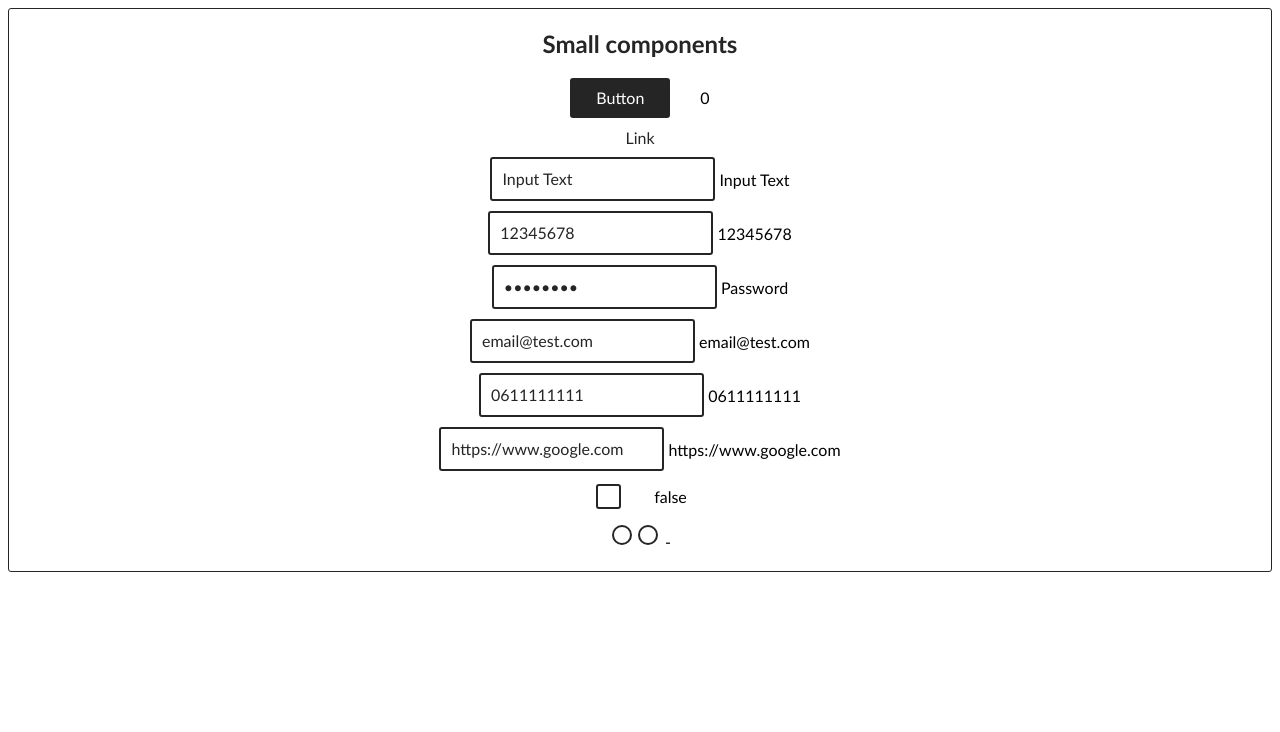
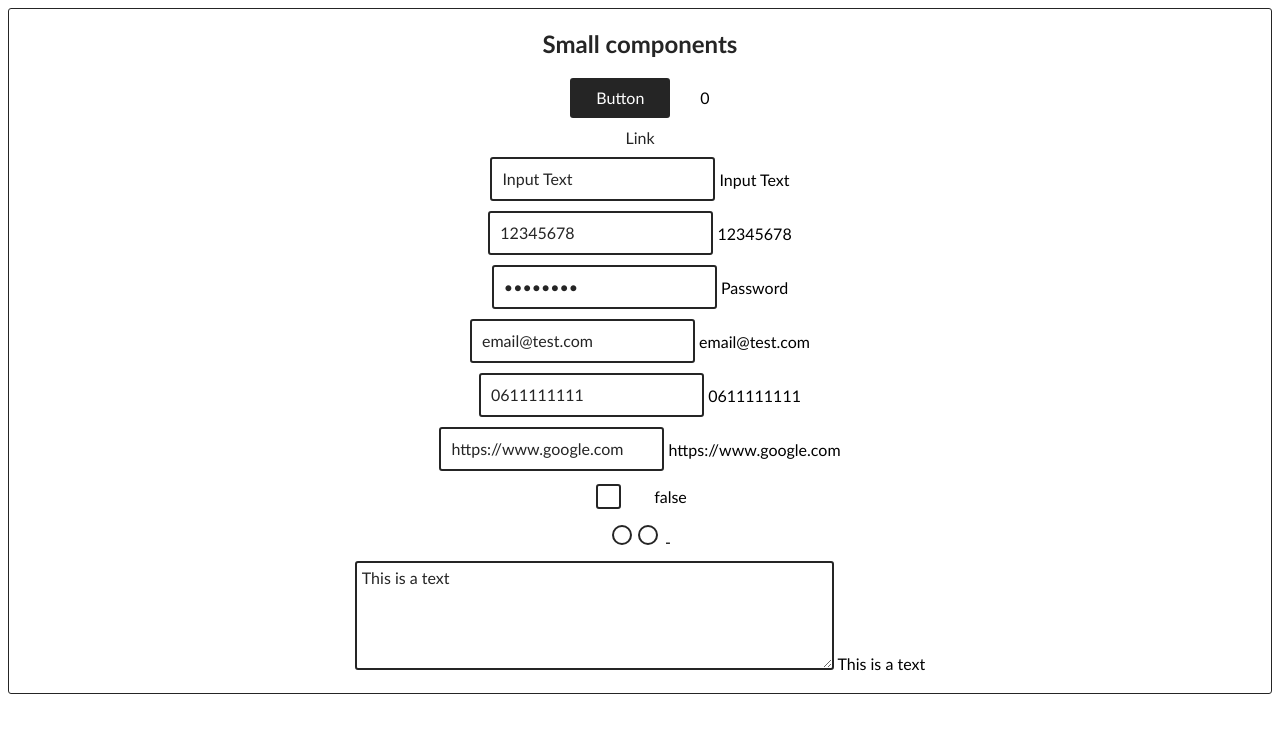
Before and after one commit to 09TT09/Personal-Vuejs-Components-Library, a Vue app: page / in a window 1280 px wide. Shown: the top 732 px of the page. Built offline with nearby package versions, Linux system fonts and the light colour scheme; the HTML template or start-up script is replaced by a standard one.

Commit message:
PVCL add textarea component - version 0.2.0

```diff
--- a/src/App.vue
+++ b/src/App.vue
@@ -4,8 +4,9 @@
   import Button from '@/components/small/Button.vue';
   import A from "@/components/small/A.vue";
   import InputText from "@/components/small/InputText.vue";
-  import InputCheckbox from "./components/small/InputCheckbox.vue";
-  import InputRadio from "./components/small/InputRadio.vue";
+  import InputCheckbox from "@/components/small/InputCheckbox.vue";
+  import InputRadio from "@/components/small/InputRadio.vue";
+  import Textarea from "@/components/small/Textarea.vue";
 
   const form = reactive({
     button: 0,
@@ -17,6 +18,7 @@
     inputUrl: 'https://www.google.com',
     inputCheckbox: false,
     inputRadio: '-',
+    textarea: 'This is a text'
   });
 
   const elements = {
@@ -58,6 +60,9 @@
     "inputRadio": {
       "1": {name: "inputRadio", value: "1000"},
       "2": {name: "inputRadio", value: "2000"}
+    },
+    "textarea": {
+      name: "textarea"
     }
   }
 
@@ -108,6 +113,10 @@
         <InputRadio v-model="form['inputRadio']" :attributes="elements['inputRadio']['2']" />
         {{ form['inputRadio'] }}
       </div>
+      <div>
+        <Textarea v-model="form['textarea']" :attributes="elements['textarea']" />
+        {{ form['textarea'] }}
+      </div>
     </div>
   </section>
 </template>
--- /dev/null
+++ b/src/components/small/Textarea.vue
@@ -0,0 +1,87 @@
+<script setup lang="ts">
+  import { computed } from 'vue'
+
+  /**
+   * Textarea Interface
+   */
+  interface TextareaAttributes {
+    autofocus?: boolean
+    cols?: number
+    disabled?: boolean
+    id?: string
+    maxlength?: number
+    name?: string
+    placeholder?: string
+    readonly?: boolean
+    required?: boolean
+    rows?: number
+    tabindex?: number | string
+  }
+
+  /**
+   * Textarea Props
+   */
+  const props = defineProps<{
+    'attributes': TextareaAttributes
+  }>()
+
+  /**
+   * Default Textarea Attributes
+   */
+  const defaultAttributes: Partial<TextareaAttributes> = {
+    autofocus: false,
+    cols: 50,
+    disabled: false,
+    id: undefined,
+    maxlength: undefined,
+    name: undefined,
+    placeholder: undefined,
+    readonly: false,
+    required: true,
+    rows: 5,
+    tabindex: undefined,
+  }
+
+  /**
+   * Textarea Compute Attributes
+   */
+  const attributes = computed(() => ({
+    ...defaultAttributes,
+    ...props.attributes,
+  }))
+
+  /**
+   * Textarea Define Model
+   */
+  const modelValue = defineModel<string>();
+</script>
+
+<template>
+  <textarea
+    class="textarea"
+    :autofocus="attributes.autofocus"
+    :cols="attributes.cols"
+    :disabled="attributes.disabled"
+    :id="attributes.id"
+    :maxlength="attributes.maxlength"
+    :name="attributes.name"
+    :placeholder="attributes.placeholder"
+    :readonly="attributes.readonly"
+    :required="attributes.required"
+    :rows="attributes.rows"
+    :tabindex="attributes.tabindex"
+    v-model="modelValue"
+  >
+  </textarea>
+</template>
+
+<style scoped>
+  .textarea {
+    box-sizing: content-box;
+    padding: 5px 5px;
+    font-size: 16px;
+    border-radius: 3px;
+    border: solid rgb(37, 37, 37) 2px;
+    background-color: rgb(255, 255, 255);
+  }
+</style>
```
